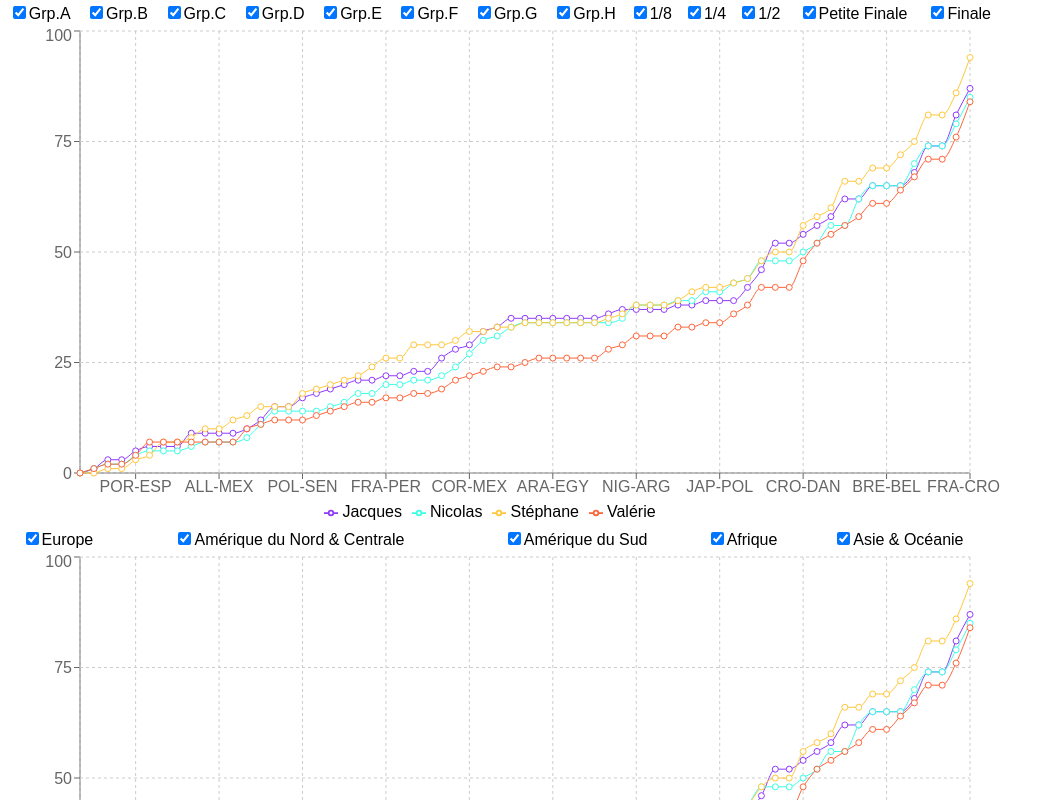
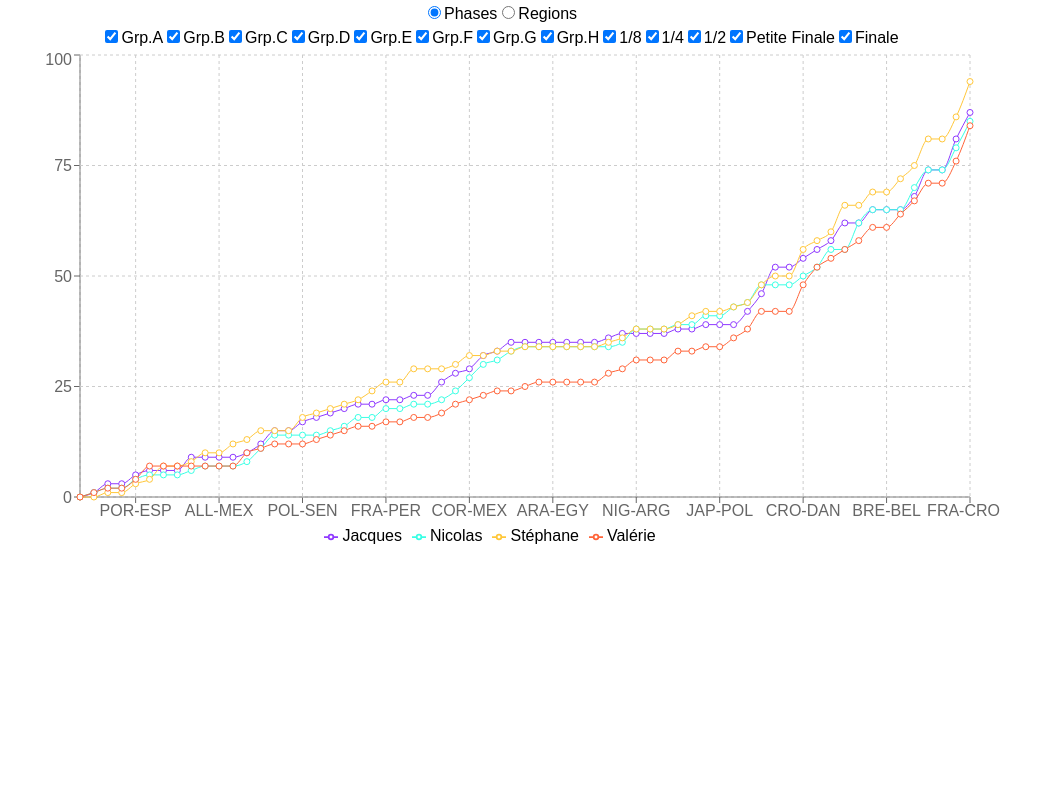
Before and after one commit to StephGbzh/pronos-graph, a React (Create React App) app: page / in a window 1280 px wide. Shown: the top 800 px of the page, without its empty margins (0-1050 px from the left). Built offline with nearby package versions, Linux system fonts and the light colour scheme.

Commit message:
Filter by phase or continent on the same graph

```diff
--- a/src/App.jsx
+++ b/src/App.jsx
@@ -4,33 +4,33 @@ import './App.css';
 import matches from './data/matches.json'
 import teams from './data/teams.json'
 
-import {LineChart, Line, XAxis, YAxis, CartesianGrid, Tooltip, Legend} from 'recharts';
+import { LineChart, Line, XAxis, YAxis, CartesianGrid, Tooltip, Legend } from 'recharts';
 
 const players = {
-  "1":{name:"Jacques" , color:"#8f39ff"},
-  "2":{name:"Nicolas" , color:"#39ffe5"},
-  "3":{name:"Stéphane", color:"#ffc739"},
-  "4":{name:"Valérie" , color:"#ff6439"}
+  "1": { name: "Jacques", color: "#8f39ff" },
+  "2": { name: "Nicolas", color: "#39ffe5" },
+  "3": { name: "Stéphane", color: "#ffc739" },
+  "4": { name: "Valérie", color: "#ff6439" }
 }
 
-const regions = ["Europe","Amérique du Nord & Centrale","Amérique du Sud","Afrique","Asie & Océanie"]
+const regions = ["Europe", "Amérique du Nord & Centrale", "Amérique du Sud", "Afrique", "Asie & Océanie"]
 
 const bareme = {
-  "Groupe"       :{"BVBS":3, "BVBD":2,"BV":1,"MV":0},
-  "1/8"          :{"BVBS":6, "BVBD":4,"BV":2,"MV":0},
-  "1/4"          :{"BVBS":8, "BVBD":5,"BV":3,"MV":0},
-  "1/2"          :{"BVBS":10,"BVBD":6,"BV":4,"MV":0},
-  "Petite Finale":{"BVBS":12,"BVBD":7,"BV":5,"MV":0},
-  "Finale"       :{"BVBS":14,"BVBD":8,"BV":6,"MV":0},
+  "Groupe": { "BVBS": 3, "BVBD": 2, "BV": 1, "MV": 0 },
+  "1/8": { "BVBS": 6, "BVBD": 4, "BV": 2, "MV": 0 },
+  "1/4": { "BVBS": 8, "BVBD": 5, "BV": 3, "MV": 0 },
+  "1/2": { "BVBS": 10, "BVBD": 6, "BV": 4, "MV": 0 },
+  "Petite Finale": { "BVBS": 12, "BVBD": 7, "BV": 5, "MV": 0 },
+  "Finale": { "BVBS": 14, "BVBD": 8, "BV": 6, "MV": 0 },
 }
 
 const bareme2 = {
-  "Groupe"       :{"BVBS":3,"BVBD":2,"BV":1,"MV":0},
-  "1/8"          :{"BVBS":3,"BVBD":2,"BV":1,"MV":0},
-  "1/4"          :{"BVBS":3,"BVBD":2,"BV":1,"MV":0},
-  "1/2"          :{"BVBS":3,"BVBD":2,"BV":1,"MV":0},
-  "Petite Finale":{"BVBS":3,"BVBD":2,"BV":1,"MV":0},
-  "Finale"       :{"BVBS":3,"BVBD":2,"BV":1,"MV":0},
+  "Groupe": { "BVBS": 3, "BVBD": 2, "BV": 1, "MV": 0 },
+  "1/8": { "BVBS": 3, "BVBD": 2, "BV": 1, "MV": 0 },
+  "1/4": { "BVBS": 3, "BVBD": 2, "BV": 1, "MV": 0 },
+  "1/2": { "BVBS": 3, "BVBD": 2, "BV": 1, "MV": 0 },
+  "Petite Finale": { "BVBS": 3, "BVBD": 2, "BV": 1, "MV": 0 },
+  "Finale": { "BVBS": 3, "BVBD": 2, "BV": 1, "MV": 0 },
 }
 
 const outcome = (prono, result) => {
@@ -74,18 +74,18 @@ const buildResultsFromMatches = (matches) => {
 
 const buildAggregatedResultFromMatches = (matches) => {
   let results = buildResultsFromMatches(matches)
-  let previousTotals = Object.values(players).reduce((ps, { name }) => {ps[name] = 0;return ps;}, {})
+  let previousTotals = Object.values(players).reduce((ps, { name }) => { ps[name] = 0; return ps; }, {})
   let dataForGraph = Object.entries(results).reduce((matchesForGraph, [matchKey, match], i) => {
     let matchForGraph = Object.values(players).reduce((totals, { name }) => {
       totals[name] = match[name] + (i > 0 ? previousTotals[name] : 0)
       previousTotals[name] = totals[name]
       return totals
-    }, {name:matchKey})
+    }, { name: matchKey })
     matchesForGraph.push(matchForGraph)
     return matchesForGraph
   },
     // {name:"FRA-CRO",Jacques:0,Nicolas:0}
-  [Object.values(players).reduce((ps, { name }) => {ps[name] = 0;return ps;}, {name:"DEBUT"})])
+    [Object.values(players).reduce((ps, { name }) => { ps[name] = 0; return ps; }, { name: "DEBUT" })])
   console.log(dataForGraph)
   return dataForGraph
 }
@@ -100,87 +100,87 @@ const removeElement = (element, array) => {
   return array
 }
 
-const removeElements = (elements, array) =>
-{
+const removeElements = (elements, array) => {
   let result = elements.reduce((newarray, e) =>
     newarray = removeElement(e, newarray), array)
   return result
 }
 
-const SimpleLineChart = ({data}) =>(
+const SimpleLineChart = ({ data }) => (
   <LineChart width={1000} height={500} data={data}
-                 margin={{top: 5, right: 30, left: 20, bottom: 5}}>
-       <XAxis dataKey="name"/>
-       <YAxis/>
-       <CartesianGrid strokeDasharray="3 3"/>
-       <Tooltip/>
+    margin={{ top: 5, right: 30, left: 20, bottom: 5 }}>
+    <XAxis dataKey="name" />
+    <YAxis />
+    <CartesianGrid strokeDasharray="3 3" />
+    <Tooltip />
     <Legend />
     {Object.values(players).map(p => <Line key={p.name} type="monotone" dataKey={p.name} stroke={p.color} />)}
   </LineChart>
 );
 
-const getTeamsFromGroup = (grp) => Object.entries(teams).filter(([_, {group}]) => group === grp).map(([k]) => k)
+const getTeamsFromGroup = (grp) =>
+  Object.entries(teams).filter(([_, { group }]) => group === grp).map(([k]) => k).sort().join("<br/>")
 
-const CheckBox = ({filter, onChange, checked}) => (
+const getTeamsFromDirtyGroup = (dgrp) => (dgrp.startsWith("Grp") ? getTeamsFromGroup(dgrp.slice(-1)) : '')
+
+const CheckBox = ({ id, onChange, checked, buildTip }) => (
   <div>
-    <input type="checkbox" id={filter.title} name={filter.title} onChange={onChange} checked={checked}/>
-    <label data-tip={filter.title.startsWith("Grp") ? getTeamsFromGroup(filter.title.slice(-1)).sort().join("<br/>") : ''}
-           data-multiline="true" htmlFor={filter.title}>{filter.title}</label>
+    <input type="checkbox" id={id} name={id} onChange={onChange} checked={checked} />
+    <label data-tip={buildTip(id)} data-multiline="true" htmlFor={id}>{id}</label>
   </div>)
 
-const getTeamsFromRegion = (reg) => Object.entries(teams).filter(([_, {region}]) => region === regions.indexOf(reg)).map(([k]) => k)
-
-const CheckBox2 = ({id, onChange, checked}) => (
-  <div>
-    <input type="checkbox" id={id} name={id} onChange={onChange} checked={checked}/>
-    <label data-tip={getTeamsFromRegion(id).sort().join("<br/>")} data-multiline="true" htmlFor={id}>{id}</label>
-  </div>)
+const getTeamsFromRegion = (reg) =>
+  Object.entries(teams).filter(([_, { region }]) => region === regions.indexOf(reg)).map(([k]) => k).sort().join("<br/>")
 
 const filters = [
-  {title:"Grp.A", filter:match => (match.stage.type === "Groupe" && teams[match.teams.A].group === "A")},
-  {title:"Grp.B", filter:match => (match.stage.type === "Groupe" && teams[match.teams.A].group === "B")},
-  {title:"Grp.C", filter:match => (match.stage.type === "Groupe" && teams[match.teams.A].group === "C")},
-  {title:"Grp.D", filter:match => (match.stage.type === "Groupe" && teams[match.teams.A].group === "D")},
-  {title:"Grp.E", filter:match => (match.stage.type === "Groupe" && teams[match.teams.A].group === "E")},
-  {title:"Grp.F", filter:match => (match.stage.type === "Groupe" && teams[match.teams.A].group === "F")},
-  {title:"Grp.G", filter:match => (match.stage.type === "Groupe" && teams[match.teams.A].group === "G")},
-  {title:"Grp.H", filter:match => (match.stage.type === "Groupe" && teams[match.teams.A].group === "H")},
-  {title:"1/8", filter:match => (match.stage.type === "1/8")},
-  {title:"1/4", filter:match => (match.stage.type === "1/4")},
-  {title:"1/2", filter:match => (match.stage.type === "1/2")},
-  {title:"Petite Finale", filter:match => (match.stage.type === "Petite Finale")},
-  {title:"Finale", filter:match => (match.stage.type === "Finale")},
+  { title: "Grp.A", filter: match => (match.stage.type === "Groupe" && teams[match.teams.A].group === "A") },
+  { title: "Grp.B", filter: match => (match.stage.type === "Groupe" && teams[match.teams.A].group === "B") },
+  { title: "Grp.C", filter: match => (match.stage.type === "Groupe" && teams[match.teams.A].group === "C") },
+  { title: "Grp.D", filter: match => (match.stage.type === "Groupe" && teams[match.teams.A].group === "D") },
+  { title: "Grp.E", filter: match => (match.stage.type === "Groupe" && teams[match.teams.A].group === "E") },
+  { title: "Grp.F", filter: match => (match.stage.type === "Groupe" && teams[match.teams.A].group === "F") },
+  { title: "Grp.G", filter: match => (match.stage.type === "Groupe" && teams[match.teams.A].group === "G") },
+  { title: "Grp.H", filter: match => (match.stage.type === "Groupe" && teams[match.teams.A].group === "H") },
+  { title: "1/8", filter: match => (match.stage.type === "1/8") },
+  { title: "1/4", filter: match => (match.stage.type === "1/4") },
+  { title: "1/2", filter: match => (match.stage.type === "1/2") },
+  { title: "Petite Finale", filter: match => (match.stage.type === "Petite Finale") },
+  { title: "Finale", filter: match => (match.stage.type === "Finale") },
 ]
+
+const phases = filters.map(e => e.title)
 
 class App extends Component {
   state = {
-    data: matches,
-    dataRegions:matches,
-    checkedList:filters.map(e => e.title),
-    checkedRegions:regions
+    filterType: "Phases",
+    dataPhases: matches,
+    dataRegions: matches,
+    uncheckedPhases: [],
+    checkedRegions: regions
   }
 
-  toggleCheckBox = (event) => {
+  togglePhase = (event) => {
     //console.log(event.target.id + " " + event.target.name + " " + event.target.checked)
     // deep copy the array
     // https://stackoverflow.com/questions/7486085/copying-array-by-value-in-javascript
-    let checkedList = this.state.checkedList.slice()
+    let uncheckedPhases = this.state.uncheckedPhases.slice()
     let clickedItem = event.target.name
 
     if (event.target.checked) {
-      checkedList = mergeDedupe([checkedList, [clickedItem]])
+      uncheckedPhases = removeElement(clickedItem, uncheckedPhases)
     } else {
-      checkedList = removeElement(clickedItem, checkedList)
+      uncheckedPhases.push(clickedItem)
     }
 
-    let newData = checkedList.reduce((filteredData, checkedElement) =>
-      {
+    let checkedPhases = phases.filter(el => !uncheckedPhases.includes(el))
+
+    let newData = checkedPhases.reduce((filteredData, checkedElement) => {
       let currentFilter = filters.filter(f => f.title === checkedElement)[0]
       let matchingMatches = matches.filter(match => currentFilter.filter(match))
       return filteredData.concat(matchingMatches)
     }, [])
 
-    this.setState({checkedList:checkedList, data:newData})
+    this.setState({ uncheckedPhases: uncheckedPhases, dataPhases: newData })
   }
 
   toggleRegion = (event) => {
@@ -197,38 +197,55 @@ class App extends Component {
       checkedRegions.includes(regions[teams[match.teams.A].region]) &&
       checkedRegions.includes(regions[teams[match.teams.B].region]))
 
-    this.setState({checkedRegions:checkedRegions, dataRegions:newData})
+    this.setState({ checkedRegions: checkedRegions, dataRegions: newData })
+  }
+
+  changeFilterType = (event) => {
+    this.setState({ filterType: event.target.value })
   }
 
   render() {
-    const { data, dataRegions, checkedList, checkedRegions } = this.state
+    const { filterType, dataPhases, dataRegions, uncheckedPhases, checkedRegions } = this.state
     return (
       <div className="App">
-        <table style={{width:1000}}>
+        <table style={{ width: 1000 }}>
           <tbody>
             <tr>
+              <td>
+                <div style={{ display: "flex", justifyContent: "center" }}>
+                  {["Phases", "Regions"].map(ft =>
+                    <div key={ft}>
+                      <input type="radio" name="filterType" value={ft} checked={filterType === ft}
+                        onChange={this.changeFilterType} />
+                      <label htmlFor="filterType">{ft}</label>
+                    </div>)}
+                </div>
+              </td>
+            </tr>
+            <tr>
+              <td>
+                <div style={{ display: (filterType === "Phases" ? "flex" : "none"), justifyContent: "center" }}>
                   {filters.map((filter) => (
-              <td key={filter.title}>
-                <CheckBox filter={filter} onChange={this.toggleCheckBox} checked={checkedList.includes(filter.title)}/>
-              </td>))
-              }
+                    <div key={filter.title}>
+                      <CheckBox id={filter.title} onChange={this.togglePhase}
+                        checked={!uncheckedPhases.includes(filter.title)}
+                        buildTip={getTeamsFromDirtyGroup} />
+                    </div>))}
+                </div>
+                <div style={{ display: (filterType === "Regions" ? "flex" : "none"), justifyContent: "center" }}>
+                  {regions.map((region) => (
+                    <div key={region}>
+                      <CheckBox id={region} onChange={this.toggleRegion}
+                        checked={checkedRegions.includes(region)}
+                        buildTip={getTeamsFromRegion} />
+                    </div>))}
+                </div>
+              </td>
             </tr>
           </tbody>
         </table>
-        <SimpleLineChart data={buildAggregatedResultFromMatches(data)}/>
-        <table style={{width:1000}}>
-          <tbody>
-            <tr>
-            {regions.map((region) => (
-              <td key={region}>
-                <CheckBox2 id={region} onChange={this.toggleRegion} checked={checkedRegions.includes(region)}/>
-              </td>))
-              }
-            </tr>
-          </tbody>
-        </table>
-        <SimpleLineChart data={buildAggregatedResultFromMatches(dataRegions)}/>
         <ReactTooltip />
+        <SimpleLineChart data={buildAggregatedResultFromMatches(filterType === "Phases" ? dataPhases : dataRegions)} />
       </div>
     );
   }
```
Also changed, not shown: 1 other file (tests, documents, lock files or other folders). Lines whose indentation alone changed are shown as unchanged.
